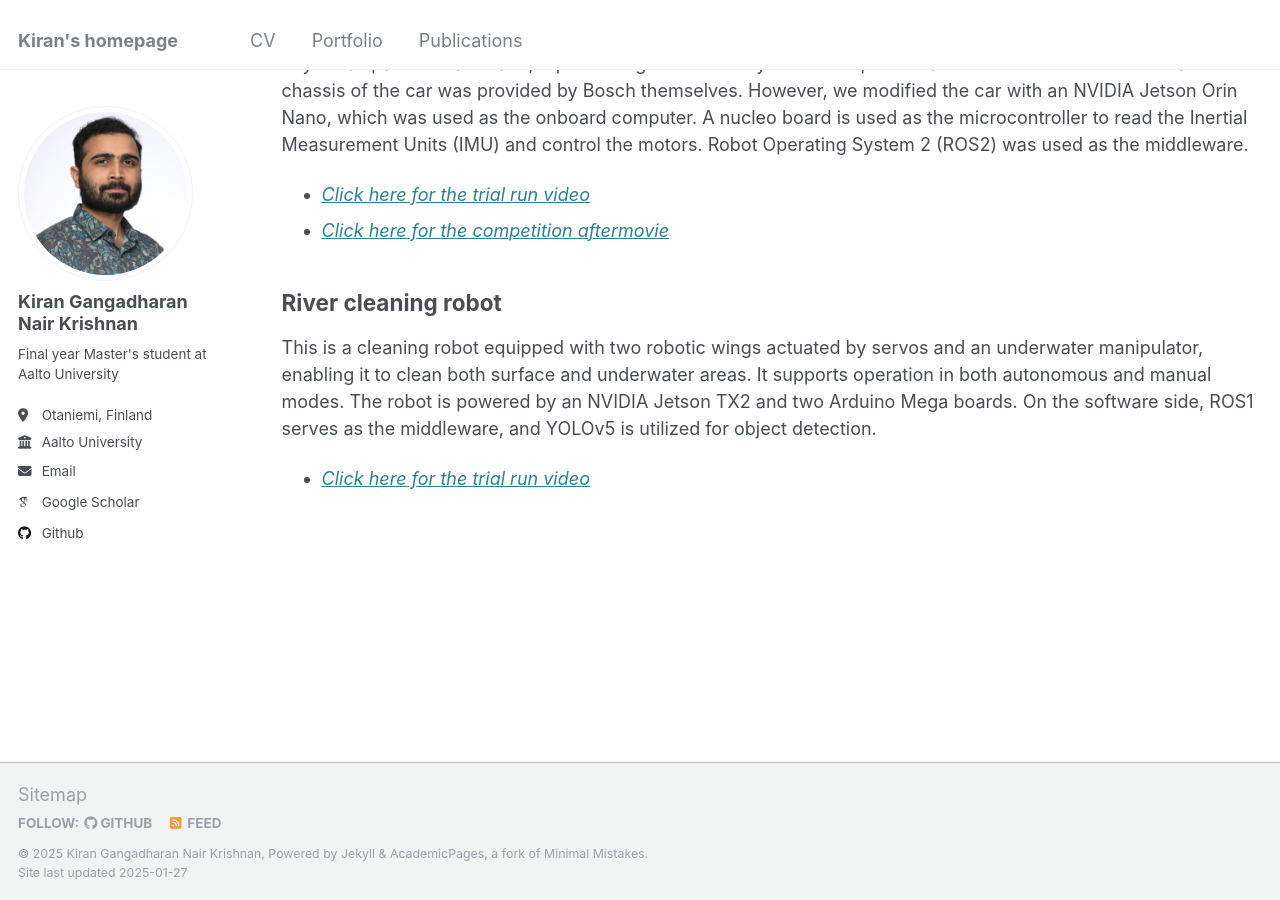
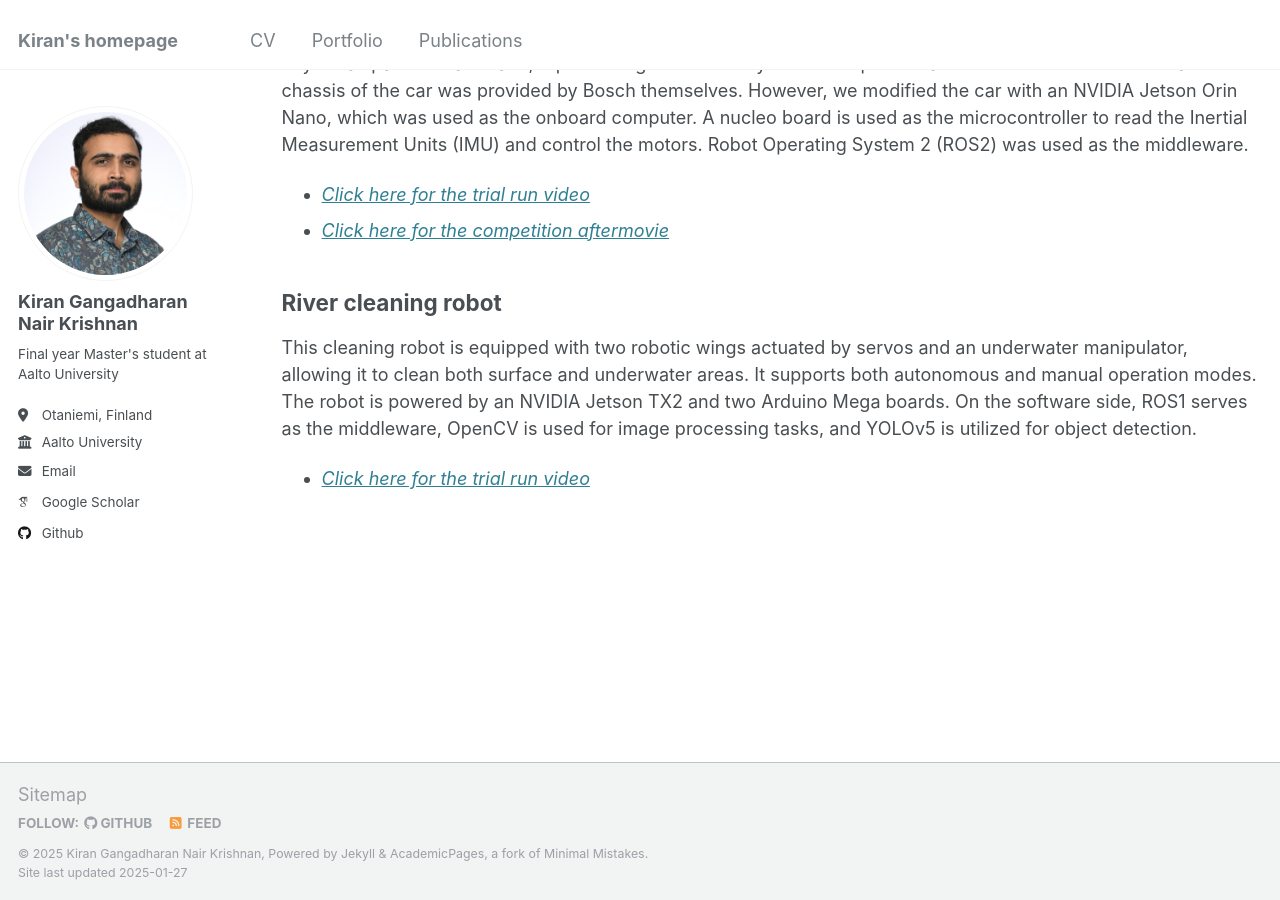
Before and after one commit to kirangkrishnan/kirangkrishnan.github.io, a Jekyll site: the page built from _pages/portfolio.md, in a window 1280 px wide and 900 px high, scrolled down 531 px. Built offline with Jekyll 4.4.1, drawn with Linux system fonts in a browser that asks for light colours; some web fonts are replaced.

Commit message:
Updated portfolio page

```diff
--- a/_pages/portfolio.md
+++ b/_pages/portfolio.md
@@ -17,6 +17,6 @@ BFMC is an international technical competition on developing autonomous driving
 * [*Click here for the competition aftermovie*](https://www.youtube.com/watch?v=epFLKjvn6YA)
 
 ## River cleaning robot
-This is a cleaning robot equipped with two robotic wings actuated by servos and an underwater manipulator, enabling it to clean both surface and underwater areas. It supports operation in both autonomous and manual modes. The robot is powered by an NVIDIA Jetson TX2 and two Arduino Mega boards. On the software side, ROS1 serves as the middleware, and YOLOv5 is utilized for object detection.
+This cleaning robot is equipped with two robotic wings actuated by servos and an underwater manipulator, allowing it to clean both surface and underwater areas. It supports both autonomous and manual operation modes. The robot is powered by an NVIDIA Jetson TX2 and two Arduino Mega boards. On the software side, ROS1 serves as the middleware, OpenCV is used for image processing tasks, and YOLOv5 is utilized for object detection.
 
 * [*Click here for the trial run video*](https://youtu.be/F--SvPmMNR4)
```
Also changed, not shown: 2 other files.
